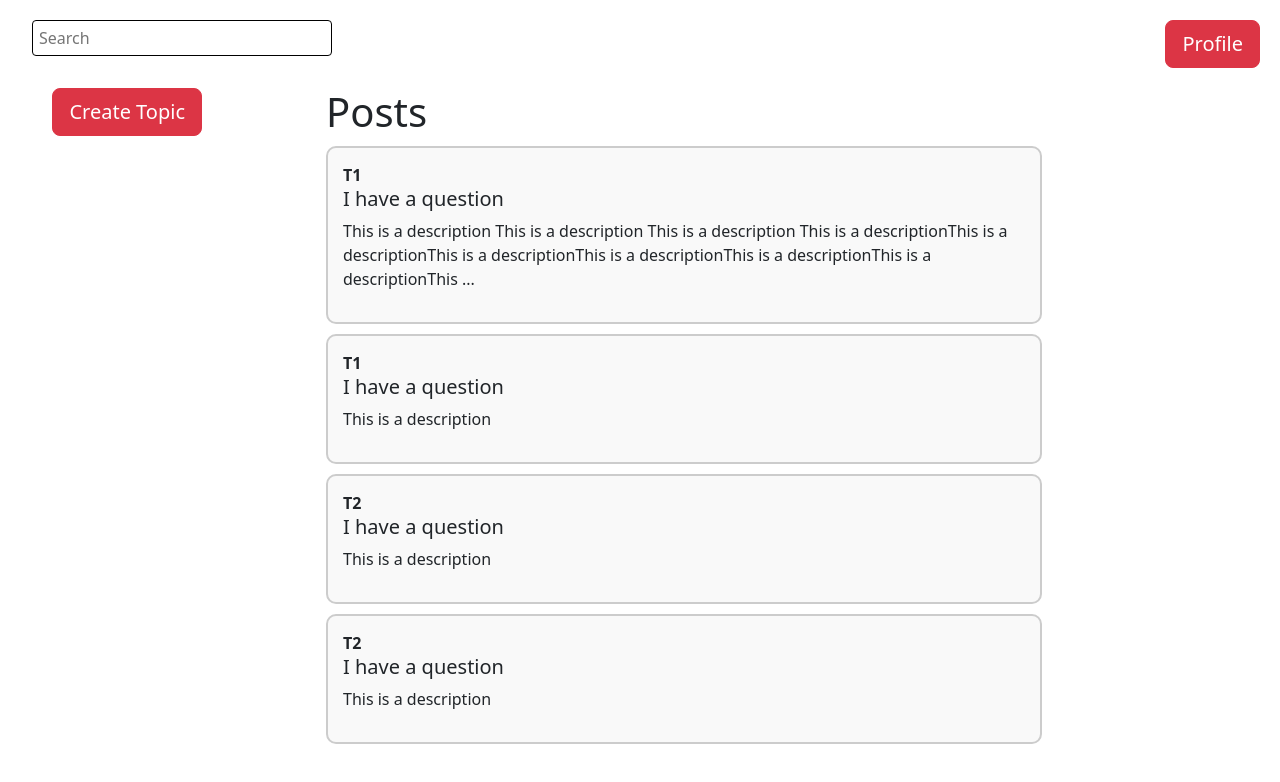
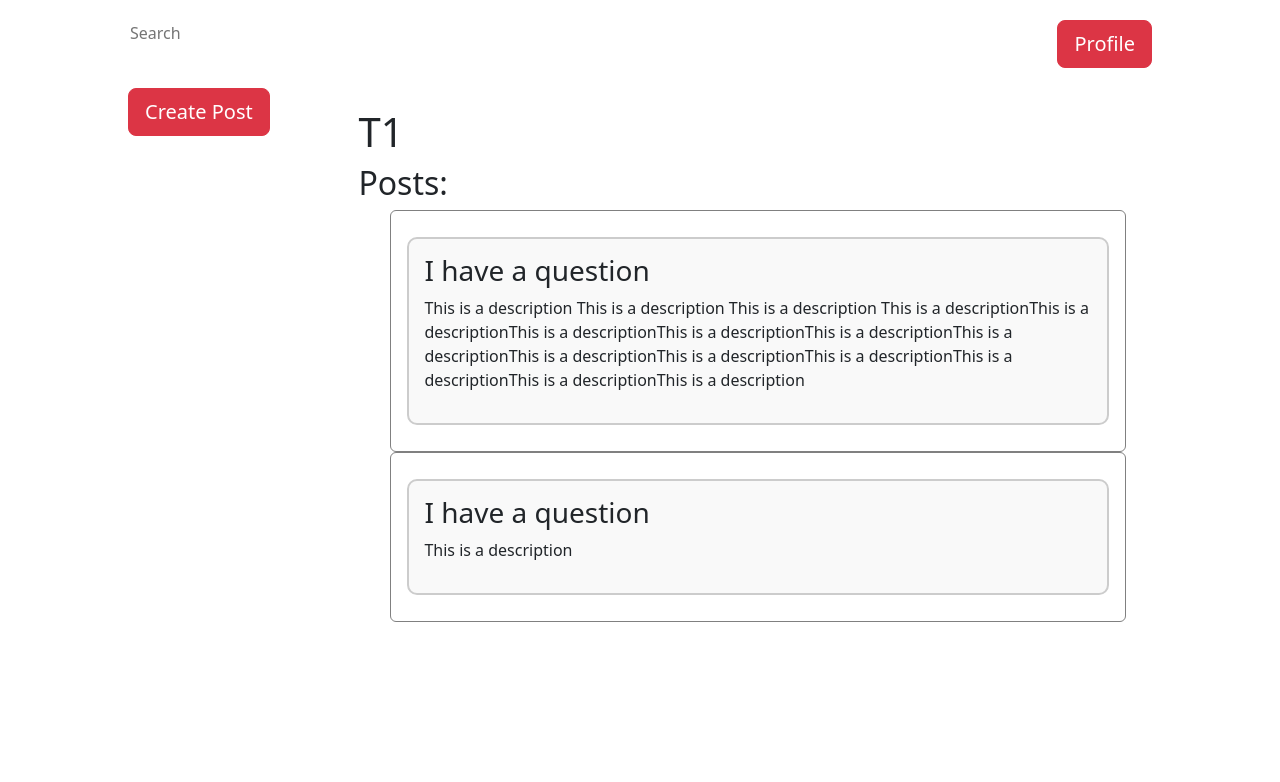
Before and after one commit to ssloth1/chatterbox-react-app, a React (Create React App) app: page / in a window 1280 px wide. Shown: the top 782 px of the page. Built offline with nearby package versions, Linux system fonts and the light colour scheme.

Commit message:
topics page skeleton

```diff
--- a/package.json
+++ b/package.json
@@ -47,6 +47,6 @@
     ]
   },
   "devDependencies": {
-    "typescript": "^5.5.4"
+    "typescript": "^4.9.5"
   }
 }
--- a/src/App.tsx
+++ b/src/App.tsx
@@ -4,6 +4,7 @@ import HomePage from "./HomePage";
 import PostPage from "./PostPage";
 import store from "./store";
 import { Provider } from "react-redux";
+import TopicPage from "./TopicPage";
 
 
 function App() {
@@ -11,8 +12,11 @@ function App() {
     <Provider store={store}>
       <BrowserRouter>
         <Routes>
-          <Route path="/" element={<HomePage />} />
+          <Route path="/" element={<TopicPage />} />
           <Route path="/:pid" element={<PostPage />} />
+          {/*  topic id */}
+          <Route path="/profile/:tid/*" element={<TopicPage />} />
+          <Route path="/posts/:pid/topics/:tid" element={<TopicPage />} />
         </Routes>
       </BrowserRouter>
     </Provider>
--- a/src/HomePage/index.tsx
+++ b/src/HomePage/index.tsx
@@ -10,7 +10,6 @@ type Post = {
 };
 export default function HomePage() {
   const [postData, setPostData] = useState<Post[]>([]);
-
   useEffect(() => {
     const loadedPosts = posts.map((post) => ({
       _id: post._id,
--- a/src/PostPage/reducer.ts
+++ b/src/PostPage/reducer.ts
@@ -1,6 +1,5 @@
 import { createSlice } from "@reduxjs/toolkit";
 import { posts } from "../Database";
-import { sys } from "typescript";
 const initialState = {
     posts : posts,
 };
--- a/src/TopicPage/index.tsx
+++ b/src/TopicPage/index.tsx
@@ -1,11 +1,75 @@
-
+import React, { useState, useEffect } from "react";
+import { Link, useParams } from "react-router-dom";
+import posts from "../Database/posts.json";
+import { deletePost } from "../PostPage/reducer";
 import "./styles.css";
+type Post = {
+  _id: string;
+  title: string;
+  postTitle: string;
+  postDesc: string;
+};
 
 export default function TopicPage() {
 
+  const  tid  = "T1"; // Access the topic ID from URL parameters
+  const [postData, setPostData] = useState<Post[]>([]);
+
+
+
+  // Retrieve all posts with the same topic ID (tid)
+  const postsWithSameTid = posts.filter((p: any) => p.title=== tid);
+  useEffect(() => {
+    const loadedPosts = postsWithSameTid.map((post) => ({
+      _id: post._id,
+      title: post.title,
+      postTitle: post.postTitle,
+      postDesc:
+        post.postDesc.length > 200
+          ? `${post.postDesc.substring(0, 197)}...`
+          : post.postDesc,
+    }));
+    setPostData(loadedPosts);
+  }, []);
+
   return (
-    <div>
+<div className="full-page-container">
+      <div className="header-container">
+        <div className="search-container">
+          <input className="border-0 full-width" placeholder="Search" />
+        </div>
+        <div className="profile-button-container">
+          <button className="btn btn-lg btn-danger">Profile</button>
+        </div>
+      </div>
 
+      <div className="content-container">
+        <div className="left-col">
+          <div className="create-post-button-container">
+            <button className="btn btn-lg btn-danger">Create Post</button>
+          </div>
+        </div>
+
+          <div className="content-desc-container">
+            <h1>{tid}</h1>
+            <h2>Posts:</h2>
+            <ul>
+              {postsWithSameTid.map((post: any) => (
+                <div
+                  key={post._id}
+                  id="wd-topics-page"
+                  className="p-3 bg-white rounded grey-border"
+                >
+                  <div className="topic-details">
+                    <h3>{post.postTitle}</h3>
+                    <p>{post.postDesc}</p>
+                  </div>
+                </div>
+              ))}
+            </ul>
+          </div>
+
+      </div>
     </div>
   );
 }
--- a/src/TopicPage/styles.css
+++ b/src/TopicPage/styles.css
@@ -0,0 +1,62 @@
+.full-page-container {
+    display: flex;
+    flex-direction: column;
+    align-items: center;
+  }
+
+  .header-container {
+    display: flex;
+    justify-content: space-between;
+    width: 80%; /* Occupies 80% of the width */
+    padding: 20px 0;
+  }
+
+  .search-container {
+    flex: 1; /* Takes up available space */
+    margin-right: 20px;
+  }
+
+  .profile-button-container {
+    flex: 1; /* Takes up available space */
+    display: flex;
+    justify-content: flex-end;
+  }
+
+  .content-container {
+    display: flex;
+    width: 80%;
+  }
+
+  .left-col {
+    width: 20%;
+  }
+
+  .center-col {
+    width: 60%;
+    margin: 0 auto;
+  }
+
+  .content-desc-container {
+    padding-top: 20px;
+    margin: 0 auto;
+  }
+
+  .grey-border {
+    border: 1px solid grey;
+  }
+
+  .topic-details {
+    border: 2px solid #ccc;
+    padding: 15px;
+    margin: 10px 0;
+    border-radius: 10px;
+    background-color: #f9f9f9;
+    width: 100%;
+    box-sizing: border-box;
+  }
+
+  .btn-danger {
+    background-color: #ff4500;
+    border-color: #ff4500;
+    padding: 0.5rem 1rem;
+  }
```
Also changed, not shown: 1 other file (tests, documents, lock files or other folders).
